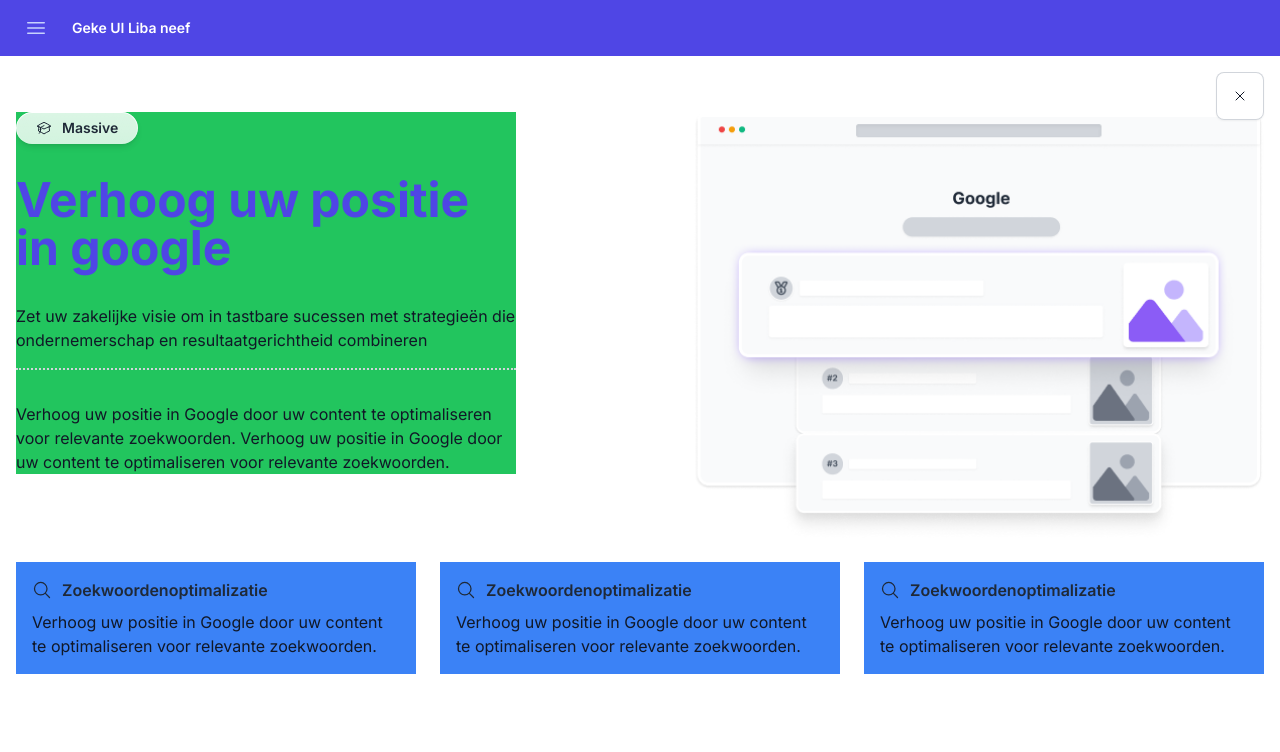
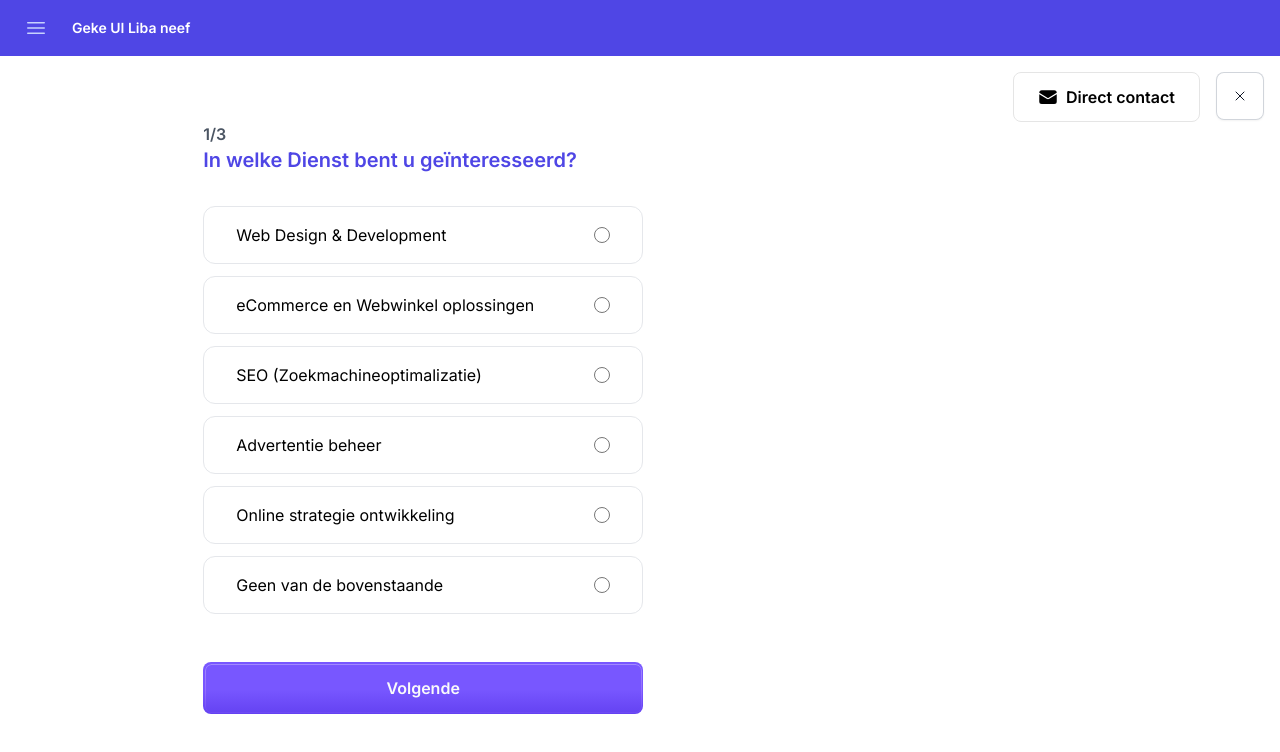
Before and after one commit to MassiveOnlineMarketing/massive-component-lib, a Next.js app: page /features/modal in a window 1280 px wide. Both pictures are taken after a click on the button "Full screen modal". Shown: the top 752 px of the page. Built offline with nearby package versions, Linux system fonts and the light colour scheme.

Commit message:
transform contact form with new inputs

```diff
--- a/src/app/features/modal/contact/WebDesignStep.tsx
+++ b/src/app/features/modal/contact/WebDesignStep.tsx
@@ -6,6 +6,7 @@ import React, { useState, useEffect } from 'react'
 import { UseFormRegister, FieldValues, DeepMap, FieldError } from 'react-hook-form';
 import { Heading } from '@/components/typography';
 import { CheckboxGroup, RadioGroup } from '@/app/features/modal/contact/contact-form';
+import { InputField, TestInput, Textarea } from '@/components/input/fields';
 
 // TypeScript types
 type WebDesignStepProps = {
@@ -32,30 +33,46 @@ export const WebDesignStep: React.FC<WebDesignStepProps> = ({ register, watch, e
     return (
         <>
             <Heading level='h4' size='base' colorScheme='donker'>Heeft U al een website?</Heading>
-            <RadioGroup data={HEEFT_WEBSITE} register={register} registerType="heeftWebsite" className='mt-3' />
+            {/* <RadioGroup data={HEEFT_WEBSITE} register={register} registerType="heeftWebsite" className='mt-3' /> */}
+            <div className='flex flex-col gap-3 mt-3'>
+                {HEEFT_WEBSITE.map((item, index) => (
+                    <TestInput
+                        key={index}
+                        type='radio'
+                        label={item.option}
+                        value={item.option}
+                        {...register('heeftWebsite')}
+                    />
+                ))}
+            </div>
             {watch('heeftWebsite') === 'Ja' && (
-                <label className='flex flex-col rounded-xl border border-gray-200 mt-3'>
-                    <textarea
-                        className=' py-2 px-6 rounded-xl border-8 border-white'
-                        placeholder="Uw website url..."
-                        rows={1}
-                        {...register('websiteURL')}
-                    />
-                </label>
+                <InputField
+                    type='text'
+                    placeholder='Uw website url...'
+                    {...register('websiteURL')}
+                />
             )}
             <p>{errors.heeftWebsite?.message}</p>
 
+
             <Heading level='h4' size='base' colorScheme='donker' className='mt-6'>Naar welke functionaliteit bent u op zoek?</Heading>
-            <CheckboxGroup data={WEBSITE_FUNCTIONALITEIT} register={register} registerType="websiteFunctionaliteit" className='mt-3' />
+            <div className='flex flex-col gap-3 mt-3'>
+                {WEBSITE_FUNCTIONALITEIT.map((item, index) => (
+                    <TestInput
+                        key={index}
+                        type='checkbox'
+                        label={item.option}
+                        value={item.option}
+                        {...register('websiteFunctionaliteit')}
+                    />
+                ))}
+            </div>
             {showOtherReasonWebFunctionality && (
-                <label className='flex flex-col rounded-xl border border-gray-200 mt-3 '>
-                    <textarea
-                        className=' py-2 px-6 rounded-xl border-8 border-white'
-                        placeholder="Gelieve te specificeren..."
-                        rows={2}
-                        {...register('otherReasonWebsiteFunctionaliteit')}
-                    />
-                </label>
+                <Textarea
+                    rows={2}
+                    placeholder='Gelieve te specificeren...'
+                    {...register('otherReasonWebsiteFunctionaliteit')}
+                />
             )}
             <p>{errors.websiteURL?.message}</p>
         </>
--- a/src/app/features/modal/contact/contact-form.tsx
+++ b/src/app/features/modal/contact/contact-form.tsx
@@ -21,17 +21,17 @@ import { Button } from '@/components/ui/button';
 // form steps
 import { WebDesignStep } from './WebDesignStep';
 import { ContactStap } from './Contact';
-import { Textarea } from '@/components/input/fields';
+import { CheckField, TestInput, Textarea } from '@/components/input/fields';
 
 type Inputs = z.infer<typeof formSchema>;
 
 type MultiStepContactForm = {
     className?: string,
-    children: React.ReactNode,
+    // children: React.ReactNode,
     // handleClose: () => void // add back to props
 }
 
-export const MultiStepContactForm: React.FC<MultiStepContactForm> = ({ className, children }) => {
+export const MultiStepContactForm: React.FC<MultiStepContactForm> = ({ className }) => {
     // set state data
     const [data, setData] = useState<Inputs>();
 
@@ -150,8 +150,8 @@ export const MultiStepContactForm: React.FC<MultiStepContactForm> = ({ className
             'h-full w-full'
         )}>
             <div className='flex gap-6 mb-auto'>
-                <Button variant='outline' className=' ml-auto' onClick={skipToContactDetails}><EnvelopeIcon className='h-5 w-5' />Direct contact</Button>
-                {children}
+                <Button variant='outline' className=' md:ml-auto mr-16' onClick={skipToContactDetails}><EnvelopeIcon className='h-5 w-5' />Direct contact</Button>
+                {/* {children} */}
             </div>
 
             <form
@@ -164,8 +164,18 @@ export const MultiStepContactForm: React.FC<MultiStepContactForm> = ({ className
                     <>
                         <p className='font-semibold text-[#4B5563]'>1/3</p>
                         <Heading level='h3' size='xl' colorScheme='accent' className='mb-8'>In welke Dienst bent u geïnteresseerd?</Heading>
-                        <RadioGroup data={DIENSTEN_OPTIES} register={register} registerType="dienst" />
-                        <p>{errors.dienst?.message}</p>
+                        {/* <RadioGroup data={DIENSTEN_OPTIES} register={register} registerType="dienst" /> */}
+                        <div className='flex flex-col gap-3'>
+                            {DIENSTEN_OPTIES.map((option, index) => (
+                                <TestInput
+                                    key={index}
+                                    type='radio'
+                                    label={option.option}
+                                    value={option.option}
+                                    {...register('dienst')}
+                                />
+                            ))}
+                        </div>
                         <Button type='button' size='lg' variant='primary' className='w-full mt-12' onClick={nextStep}>Volgende</Button>
                     </>
                 }
--- a/src/app/features/modal/page.tsx
+++ b/src/app/features/modal/page.tsx
@@ -10,6 +10,7 @@ import Image from 'next/image';
 import { Paragraph, SubHeading, Heading } from '@/components/typography';
 import { AcademicCapIcon, MagnifyingGlassIcon } from '@heroicons/react/24/outline';
 import { Card } from '@/components/card';
+import { MultiStepContactForm } from './contact/contact-form';
 
 export default function Page() {
 
@@ -17,7 +18,7 @@ export default function Page() {
         // <div className="flex flex-col justify-center items-center h-[1000px] bg-white text-black">
         <div>
             <ModalFullScreen buttonText='Full screen modal' className='ml-10' animationDuration={1000} animationIn='element' animationOut='element-out'>
-                <ResponsiveContainer className="my-10">
+                {/* <ResponsiveContainer className="my-10">
                     <FlexContainer className="flex-row-reverse">
                         <Image src="/test-img.png" alt="Picture of the author" width={800} height={700} />
                         <div className="bg-green-500 w-full flex flex-col gap-8 md:max-w-[500px]">
@@ -44,7 +45,8 @@ export default function Page() {
                             <Paragraph size='base' colorScheme='default' >Verhoog uw positie in Google door uw content te optimaliseren voor relevante zoekwoorden.  </Paragraph>
                         </Card>
                     </ResponsiveGridContainer>
-                </ResponsiveContainer>
+                </ResponsiveContainer> */}
+                <MultiStepContactForm />
             </ModalFullScreen>
 
 
--- a/src/app/features/swipe/page.tsx
+++ b/src/app/features/swipe/page.tsx
@@ -35,11 +35,8 @@ export default function Page() {
             </div>
           ))}
         </SwipeContent>
-
         <SwipeArrowNav className='absolute top-1/2 w-full px-10'/>
         <SwipeDots/>
-
-
       </SwipeProvider>
     </div>
   )
--- a/src/components/input/fields.tsx
+++ b/src/components/input/fields.tsx
@@ -1,6 +1,7 @@
 
 import React from "react";
 import { cn } from "@/lib/utils";
+import { UseFormRegister } from 'react-hook-form';
 
 export interface InputFieldProps
   extends React.InputHTMLAttributes<HTMLInputElement> {
@@ -20,9 +21,14 @@ export interface CheckFieldProps extends React.InputHTMLAttributes<HTMLInputElem
 }
 
 
+interface TestFieldProps extends React.InputHTMLAttributes<HTMLInputElement> {
+  label?: string;
+  className?: string;
+}
+
 
 const InputField = React.forwardRef<HTMLInputElement, InputFieldProps>(
-  ({className, label,  ...props}, ref) => {
+  ({ className, label, ...props }, ref) => {
     return (
       <input
         ref={ref}
@@ -39,7 +45,7 @@ InputField.displayName = "InputField";
 
 
 const Textarea = React.forwardRef<HTMLTextAreaElement, TextareaProps>(
-  ({className, label,  ...props}, ref) => {
+  ({ className, label, ...props }, ref) => {
     return (
       <textarea
         ref={ref}
@@ -57,14 +63,14 @@ Textarea.displayName = "Textarea";
 
 
 const CheckField = React.forwardRef<HTMLInputElement, CheckFieldProps>(
-  ({className, label, value, name,  ...props}, ref) => {
+  ({ className, label, value, name, ...props }, ref) => {
     return (
       <label className={cn(
         'inline-flex justify-between  py-4 px-8 rounded-xl border border-gray-200 w-full',
         'hover:bg-gray-50',
         className
       )}>
-        <p>{ label }</p>
+        <p>{label}</p>
         <CheckInput {...props} value={value} name={name} />
       </label>
     );
@@ -75,7 +81,7 @@ CheckField.displayName = "CheckField";
 
 
 const CheckInput = React.forwardRef<HTMLInputElement, InputFieldProps>(
-  ({value, name, ...props}, ref) => {
+  ({ value, name, ...props }, ref) => {
     return (
       <input
         ref={ref}
@@ -91,4 +97,27 @@ const CheckInput = React.forwardRef<HTMLInputElement, InputFieldProps>(
 );
 CheckInput.displayName = "CheckInput";
 
-export { InputField, Textarea, CheckField, CheckInput };
+
+const TestInput = React.forwardRef<HTMLInputElement, TestFieldProps>(
+  ({ className, label, value, ...props }, ref) => {
+    return (
+      <label className={cn(
+        'inline-flex justify-between  py-4 px-8 rounded-xl border border-gray-200 w-full',
+        'hover:bg-gray-50',
+        className
+      )}>
+        <p>{label}</p>
+        <input
+          ref={ref}
+          className={cn(
+            "h-4 w-4 my-auto rounded border-gray-300 accent-primary focus:accent-primary",
+          )}
+          value={value}
+          {...props}
+        />
+      </label>
+    );
+  }
+);
+TestInput.displayName = "TestInput";
+export { InputField, Textarea, CheckField, CheckInput, TestInput };
```
Also changed, not shown: src/app/features/modal/contact/Contact.tsx (+19 -22 lines). Lines whose indentation alone changed are shown as unchanged.
